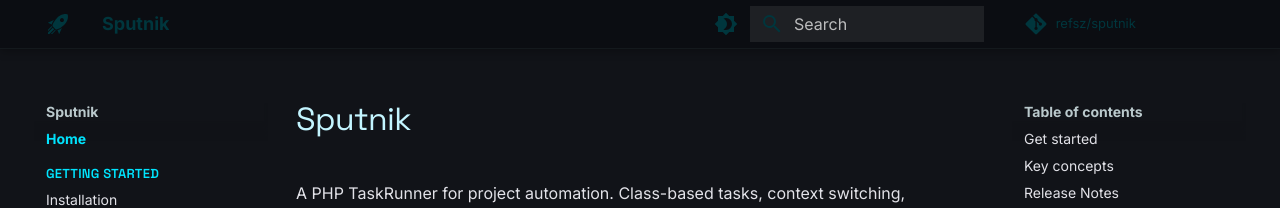
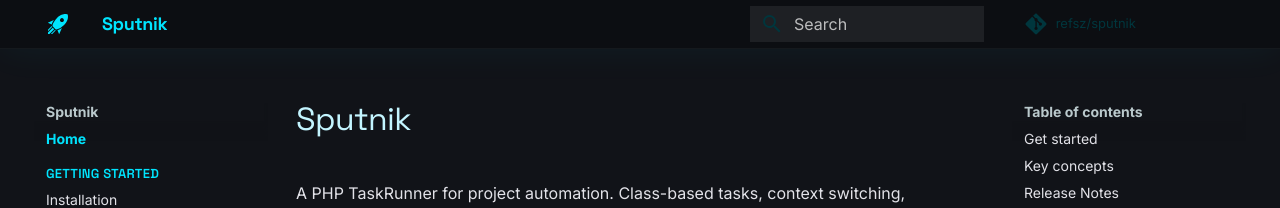
Before and after one commit to refsz/sputnik, an MkDocs documentation site: the page built from docs/index.md, in a window 1280 px wide. Shown: the top 208 px of the page. Built offline with MkDocs 1.6.1 and Material for MkDocs 9.7.7, drawn with Linux system fonts in a browser that asks for light colours; comment, search, counter and statistics services are not loaded.

Commit message:
Fix header styling and lock dark mode only

```diff
--- a/docs/stylesheets/extra.css
+++ b/docs/stylesheets/extra.css
@@ -60,15 +60,28 @@
 }
 
 /* Header */
-[data-md-color-scheme="slate"] .md-header {
-    background-color: rgba(12, 14, 18, 0.9);
-    backdrop-filter: blur(24px);
+[data-md-color-scheme="slate"] .md-header,
+[data-md-color-scheme="slate"] .md-header[data-md-state="shadow"] {
+    background-color: #0c0e12;
+    box-shadow: 0 0 40px rgba(0, 229, 255, 0.06);
     border-bottom: 1px solid rgba(59, 73, 76, 0.2);
 }
 
+[data-md-color-scheme="slate"] .md-header__title {
+    color: #00e5ff;
+    font-family: "Space Grotesk", var(--md-text-font-family), sans-serif;
+    font-weight: 700;
+    letter-spacing: -0.02em;
+}
+
 [data-md-color-scheme="slate"] .md-tabs {
-    background-color: rgba(12, 14, 18, 0.95);
+    background-color: #0c0e12;
     border-bottom: 1px solid rgba(59, 73, 76, 0.1);
+}
+
+[data-md-color-scheme="slate"] .md-header .md-header__button,
+[data-md-color-scheme="slate"] .md-header .md-logo {
+    color: #00e5ff;
 }
 
 /* Sidebar */
--- a/mkdocs.yml
+++ b/mkdocs.yml
@@ -7,18 +7,9 @@ repo_name: refsz/sputnik
 theme:
   name: material
   palette:
-    - scheme: slate
-      primary: custom
-      accent: custom
-      toggle:
-        icon: material/brightness-4
-        name: Switch to light mode
-    - scheme: default
-      primary: custom
-      accent: custom
-      toggle:
-        icon: material/brightness-7
-        name: Switch to dark mode
+    scheme: slate
+    primary: custom
+    accent: custom
   font:
     text: Inter
     code: JetBrains Mono
```
